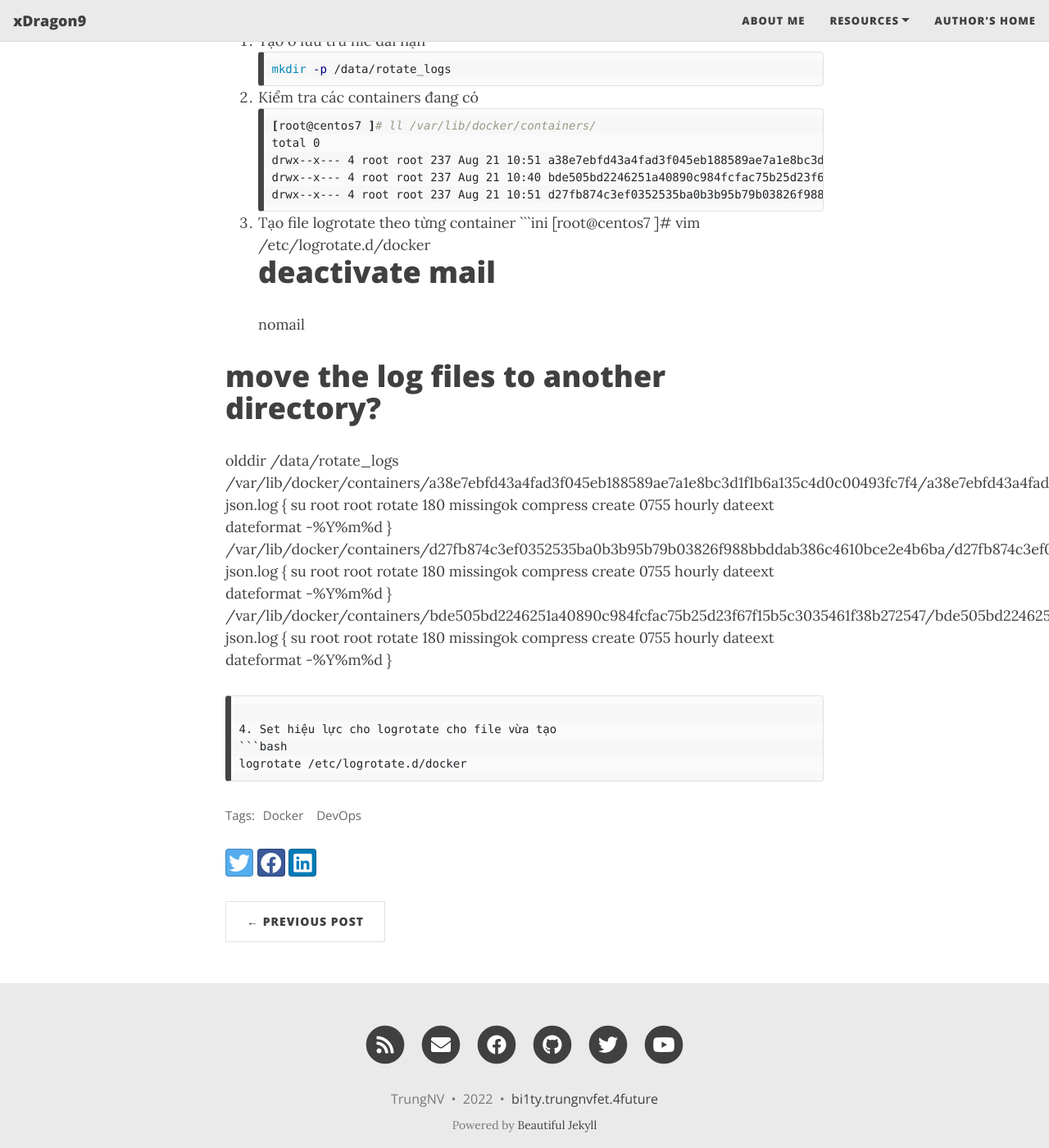
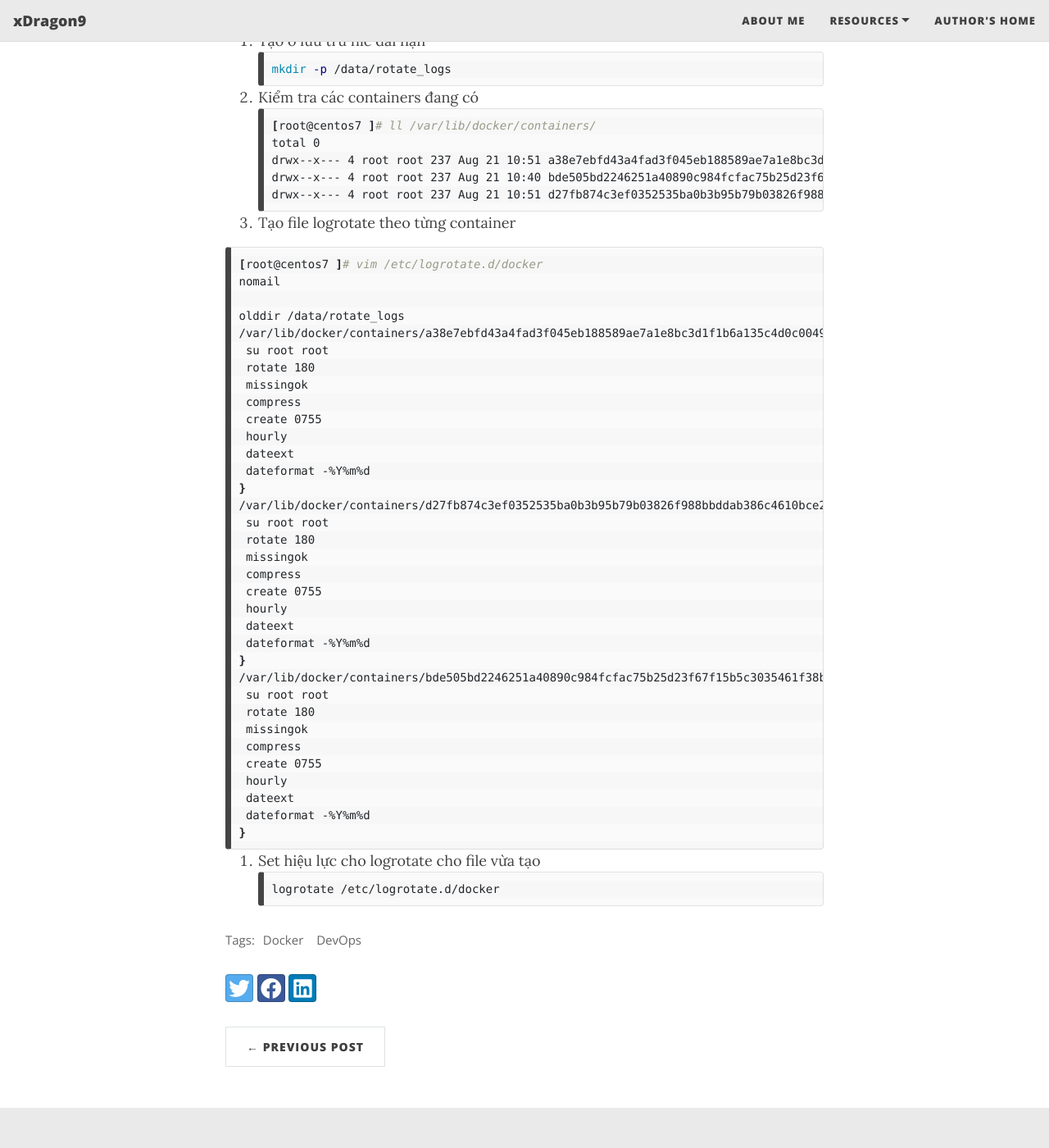
Before and after one commit to trungnvfet/trungnvfet.github.io, a Jekyll site: the page built from _posts/2022-08-21-How_To_Set_Logrotate_Docker.md, in a window 1280 px wide and 1400 px high, scrolled down 269 px. Shown: the whole window at 82% size. Built offline with Jekyll 4.4.1, drawn with Linux system fonts in a browser that asks for light colours; nearby versions of some CDN libraries.

Commit message:
next update 2 logrotate docker

````diff
--- a/_posts/2022-08-21-How_To_Set_Logrotate_Docker.md
+++ b/_posts/2022-08-21-How_To_Set_Logrotate_Docker.md
@@ -27,12 +27,11 @@ drwx--x--- 4 root root 237 Aug 21 10:51 d27fb874c3ef0352535ba0b3b95b79b03826f988
 ```
 
 3. Tạo file logrotate theo từng container
-```ini
+
+```bash
 [root@centos7 ]# vim /etc/logrotate.d/docker
-# deactivate mail
 nomail
 
-# move the log files to another directory?
 olddir /data/rotate_logs
 /var/lib/docker/containers/a38e7ebfd43a4fad3f045eb188589ae7a1e8bc3d1f1b6a135c4d0c00493fc7f4/a38e7ebfd43a4fad3f045eb188589ae7a1e8bc3d1f1b6a135c4d0c00493fc7f4-json.log {
  su root root
````
